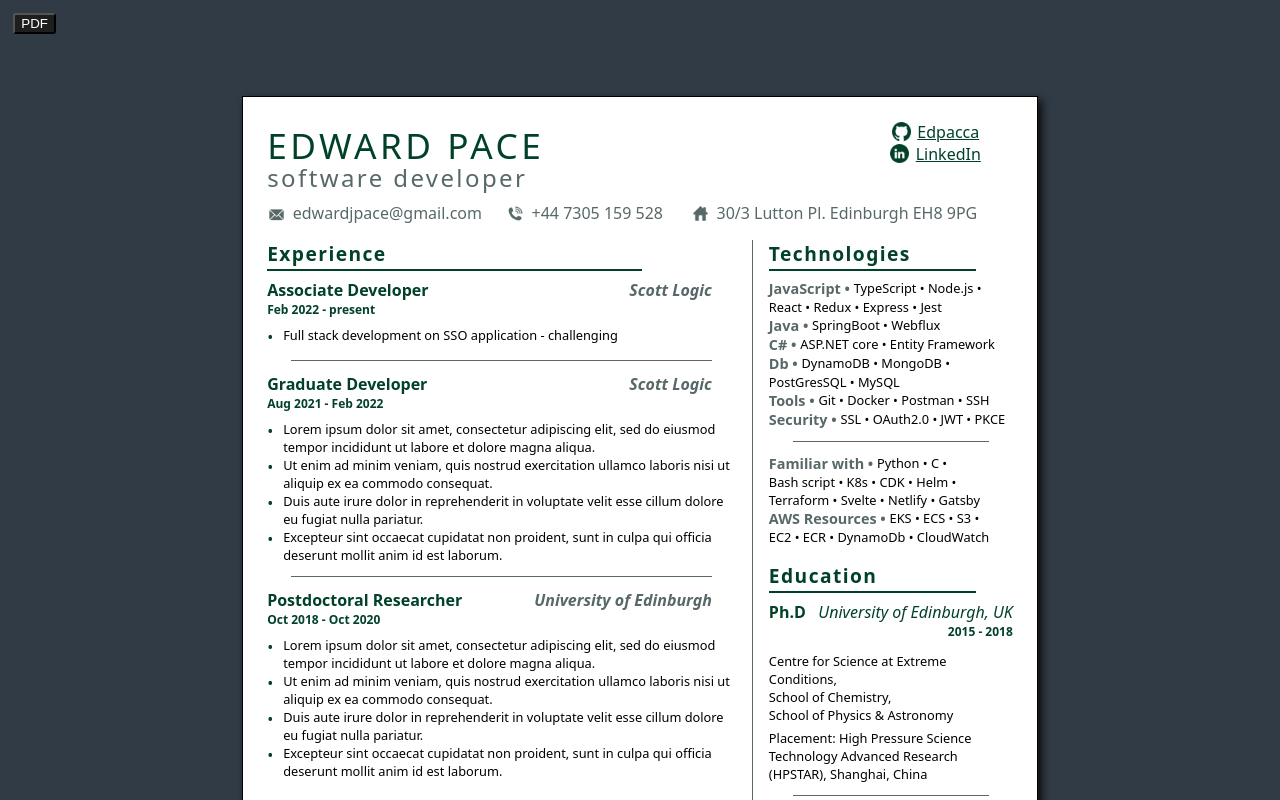
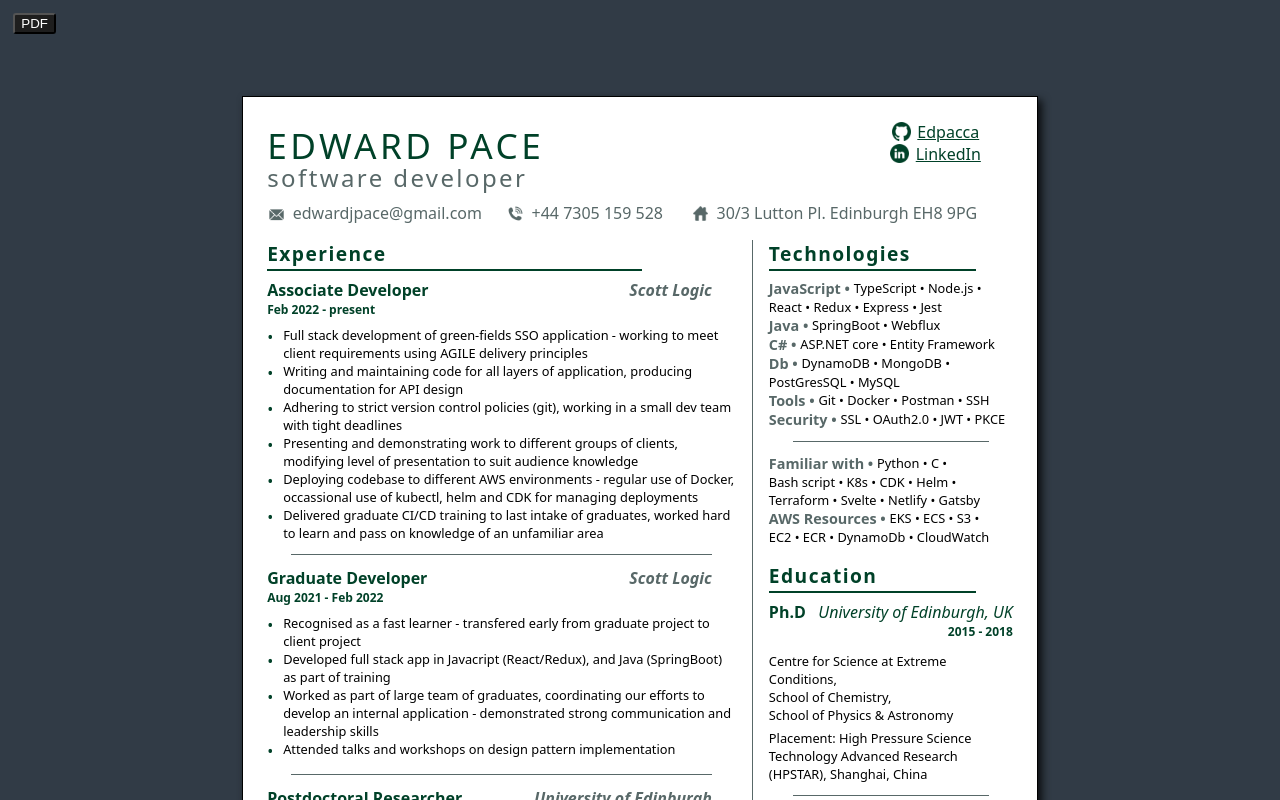
Before and after one commit to edpacca/cv, a Svelte app: page / in a window 1280 px wide. Shown: the top 800 px of the page. Built offline with nearby package versions, Linux system fonts and the light colour scheme.

Commit message:
write some content

```diff
--- a/src/Experience/data/data.ts
+++ b/src/Experience/data/data.ts
@@ -5,7 +5,12 @@
     company: "Scott Logic",
     dates: "Feb 2022 - present",
     experiences: [
-        "Full stack development on SSO application - challenging ",
+        "Full stack development of green-fields SSO application - working to meet client requirements using AGILE delivery principles",
+        "Writing and maintaining code for all layers of application, producing documentation for API design",
+        "Adhering to strict version control policies (git), working in a small dev team with tight deadlines",
+        "Presenting and demonstrating work to different groups of clients, modifying level of presentation to suit audience knowledge",
+        "Deploying codebase to different AWS environments - regular use of Docker, occassional use of kubectl, helm and CDK for managing deployments",
+        "Delivered graduate CI/CD training to last intake of graduates, worked hard to learn and pass on knowledge of an unfamiliar area"
     ]
 }
 
@@ -14,10 +19,10 @@
     company: "Scott Logic",
     dates: "Aug 2021 - Feb 2022",
     experiences: [
-        "Lorem ipsum dolor sit amet, consectetur adipiscing elit, sed do eiusmod tempor incididunt ut labore et dolore magna aliqua.",
-        "Ut enim ad minim veniam, quis nostrud exercitation ullamco laboris nisi ut aliquip ex ea commodo consequat.",
-        "Duis aute irure dolor in reprehenderit in voluptate velit esse cillum dolore eu fugiat nulla pariatur.",
-        "Excepteur sint occaecat cupidatat non proident, sunt in culpa qui officia deserunt mollit anim id est laborum.",
+        "Recognised as a fast learner - transfered early from graduate project to client project",
+        "Developed full stack app in Javacript (React/Redux), and Java (SpringBoot) as part of training",
+        "Worked as part of large team of graduates, coordinating our efforts to develop an internal application - demonstrated strong communication and leadership skills",
+        "Attended talks and workshops on design pattern implementation"
     ]
 }
 
```
